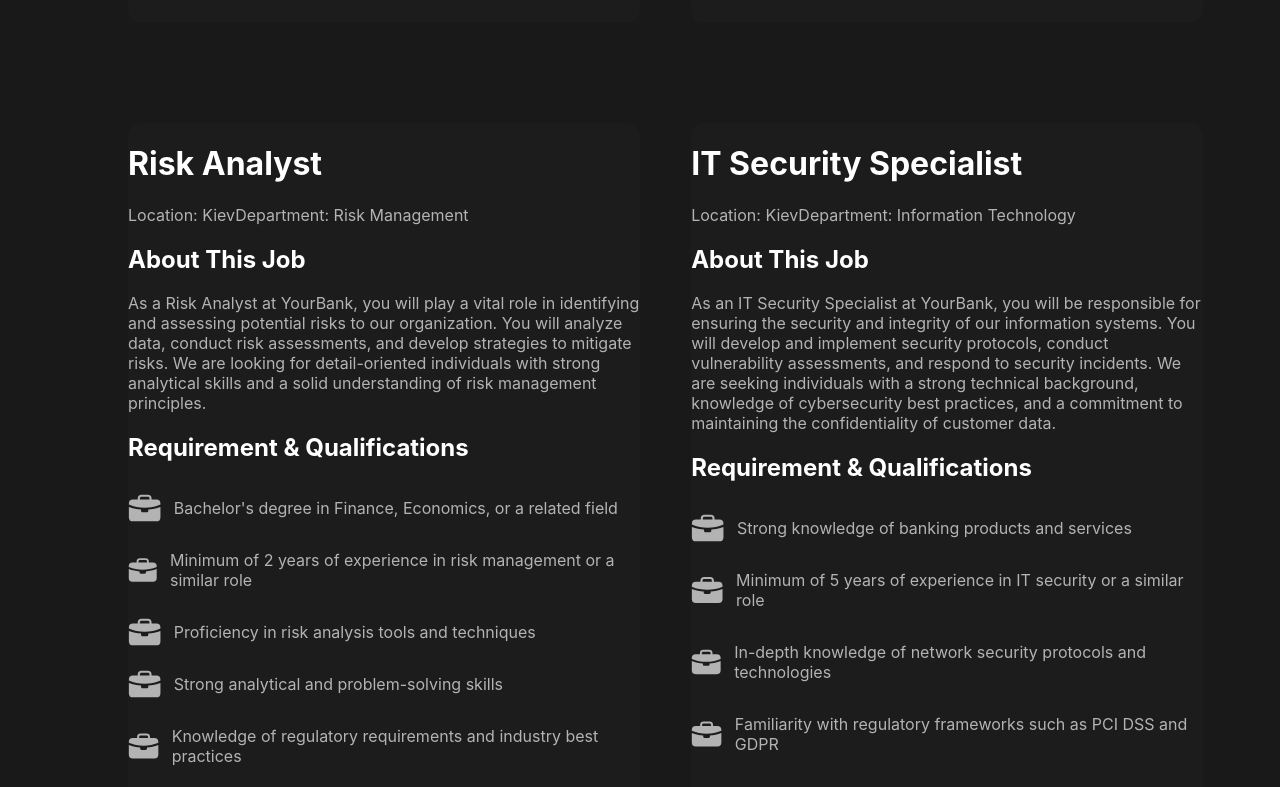
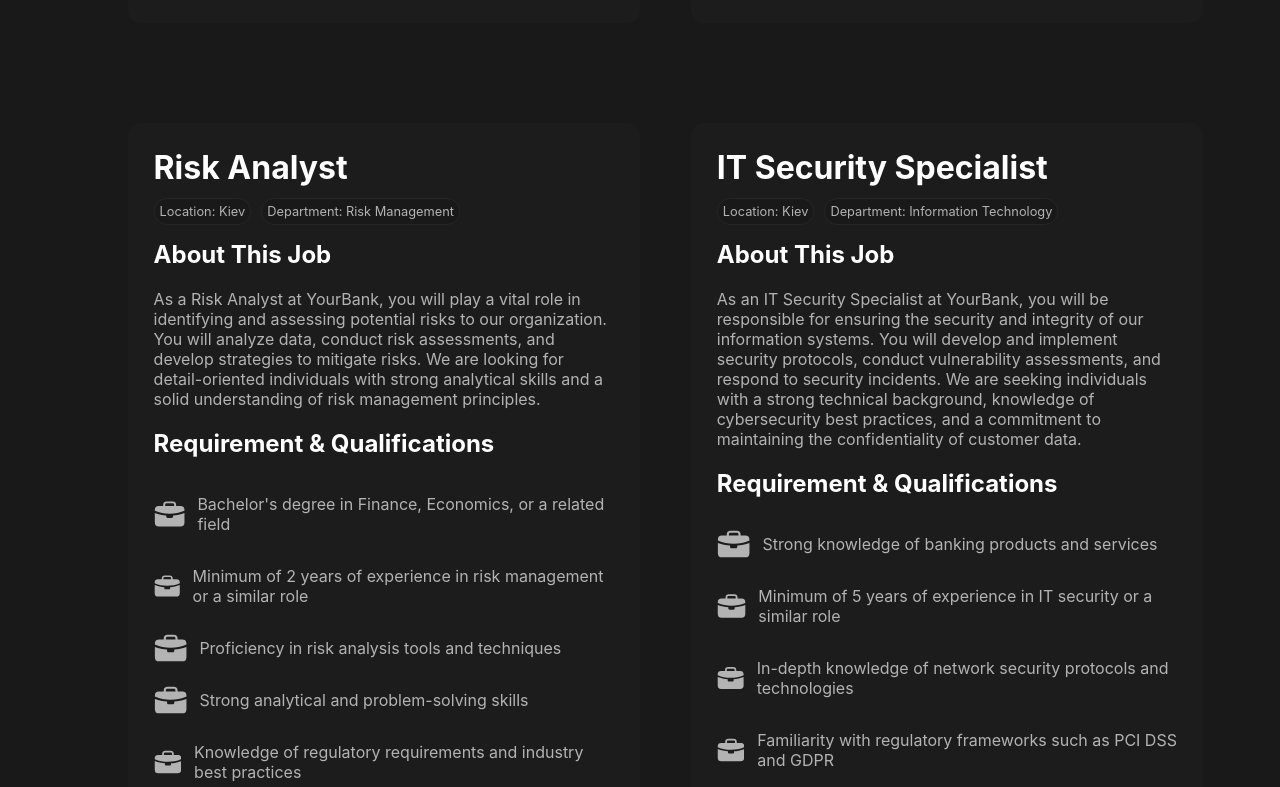
Before and after one commit to AntonZaiets/BANKtest, a React (Create React App) app: page /careers in a window 1280 px wide. Shown: the part 1900-2687 px from the top of the page. Built offline with nearby package versions, Linux system fonts and the light colour scheme.

Commit message:
corrected JobOpenings styles

```diff
--- a/src/components/JobOpenings/styles.scss
+++ b/src/components/JobOpenings/styles.scss
@@ -3,9 +3,21 @@
   grid-template-columns: 50% 50%;
   gap: 4vw;
   .vacansion{
+    position: relative;
     background-color: #1C1C1C;
     border-radius: 1vw;
+    padding: 2vw;
+    span{
+      color: #B3B3B3;
+      background-color: #191919;
+      margin-right: 10px;
+      border-radius: 1vw;
+      border: 0.1px solid #262626;
+      padding: 5px;
+      font-size: 1vw;
+    }
     h1{
+      margin: 0 0 1vw 0;
       color: #FFFFFF;
     }
     h2{
@@ -20,8 +32,6 @@
     img{
       color: red;
     }
-  }
-}
     .requirements{
       display: flex;
       flex-direction: row;
@@ -30,3 +40,12 @@
         margin-left: 1vw;
       }
     }
+    button{
+      background-color: #CAFF33;
+      cursor: pointer;
+      font-size: 1vw;
+      padding: 1vw;
+      border-radius: 2vw;
+    }
+  }
+}
```
Lines whose indentation alone changed are shown as unchanged.
